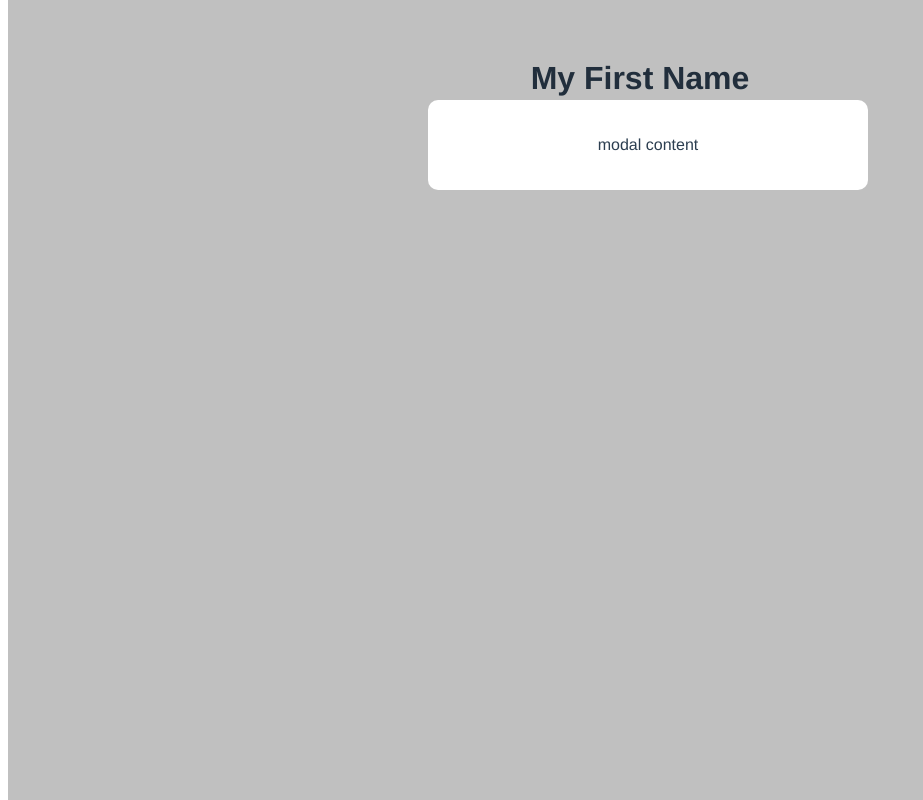
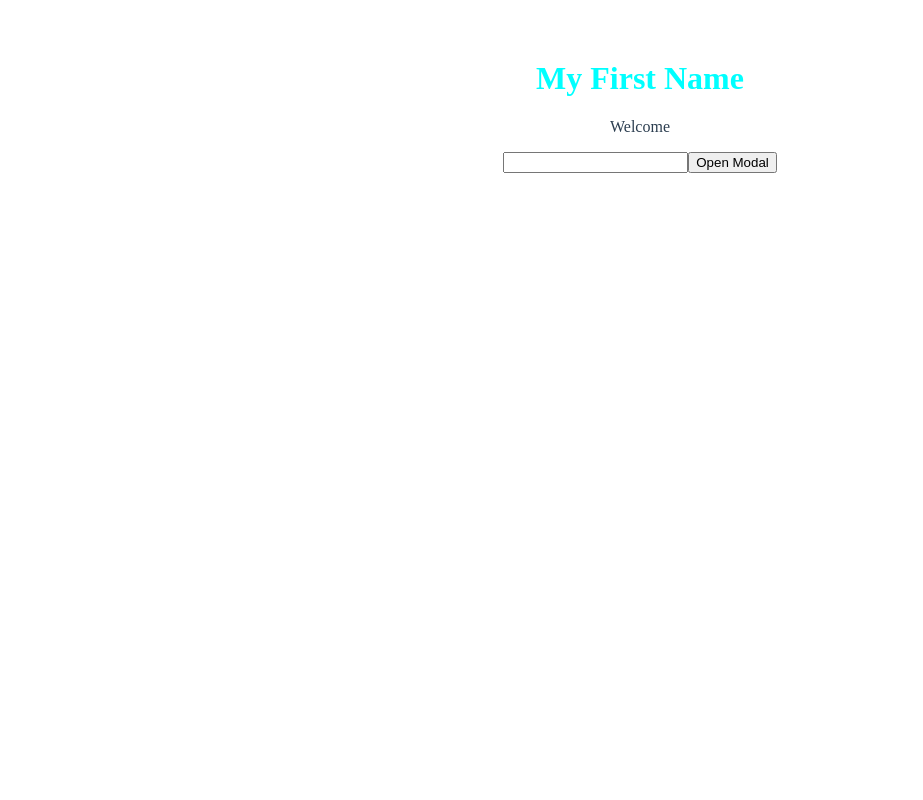
Before and after one commit to marcochu-wrk/Vue_Modal_Exercise, a Vue app in the folder modal-project/: page / in a window 1280 px wide. Shown: the whole page, without its empty margins (0-923 px from the left). Built offline with nearby package versions, Linux system fonts and the light colour scheme.

Commit message:
Exercise template Props

```diff
--- a/modal-project/src/App.vue
+++ b/modal-project/src/App.vue
@@ -1,8 +1,11 @@
 <template>
   <h1>{{ people.firstName }}</h1>
-  <Modal />
+  <div v-if="showModal">
+    <Modal :header=people.lastName :text=bodyText :age= people.age @close="toggleModal" />
+  </div>
+  <p>Welcome</p>
   <input type="text" ref="name">
-  <button @click="handleClick">Click Me</button>
+  <button @click="toggleModal">Open Modal</button>
 
 </template>
 
@@ -13,15 +16,15 @@ export default {
   components:{Modal},
   data (){
     return{
-      test: 'test',
-      people: {firstName:'My First Name',lastName:'My Last Name',age:20}
+      bodyText: 'This is some dummy text',
+      people: {firstName:'My First Name',lastName:'My Last Name',age:20},
+      showModal: false
     }
   },
   methods:{
-    handleClick(){
-      console.log(this.$refs.name)
-      this.$refs.name.classList.add('active')
-      this.$refs.name.focus()
+    toggleModal(){
+      this.showModal = !this.showModal
+      this.$refs.name.focus();
     }
   }
 }
@@ -36,4 +39,7 @@ export default {
   color: #2c3e50;
   margin-top: 60px;
 }
+h1{
+  color: aqua;
+}
 </style>
--- /dev/null
+++ b/modal-project/src/assets/global.css
@@ -0,0 +1,9 @@
+body{
+    margin: 0;
+}
+h1{
+    font-family: poppins;
+}
+p{
+    font-family: poppins;
+}
--- a/modal-project/src/components/Modal.vue
+++ b/modal-project/src/components/Modal.vue
@@ -1,11 +1,24 @@
 <template>
-    <div class="backdrop">
-        <div class="modal">
-            <p> modal content</p>
+    <div class="backdrop" @click.self="closeModal">
+        <div class="modal" :class="{aboveAge: age > 15}">
+            <h1>{{header}}</h1>
+            <p>{{ text }}</p>
+            <p>{{ age }}</p>
         </div>
     </div>
 </template>
 
+<script>
+export default{
+    props:['header','text', 'age'],
+    methods:{
+        closeModal(){
+            this.$emit('close')
+        }
+    }
+}
+</script>
+<!-- Not every style needs to be scoped to be its own instance, can just be more specific eg. .modal h1 -->
 <style>
 .modal{
     width: 400px;
@@ -21,4 +34,14 @@
     width: 100%;
     height: 100%;
 }
+.modal h1{
+    color: black;
+}
+.modal.aboveAge{
+    background-color: crimson;
+    color: white;
+}
+.modal.aboveAge h1{
+    color: white;
+}
 </style>
--- a/modal-project/src/main.js
+++ b/modal-project/src/main.js
@@ -1,4 +1,5 @@
 import { createApp } from 'vue'
 import App from './App.vue'
+import './assets/global.css'
 
 createApp(App).mount('#app')
```
